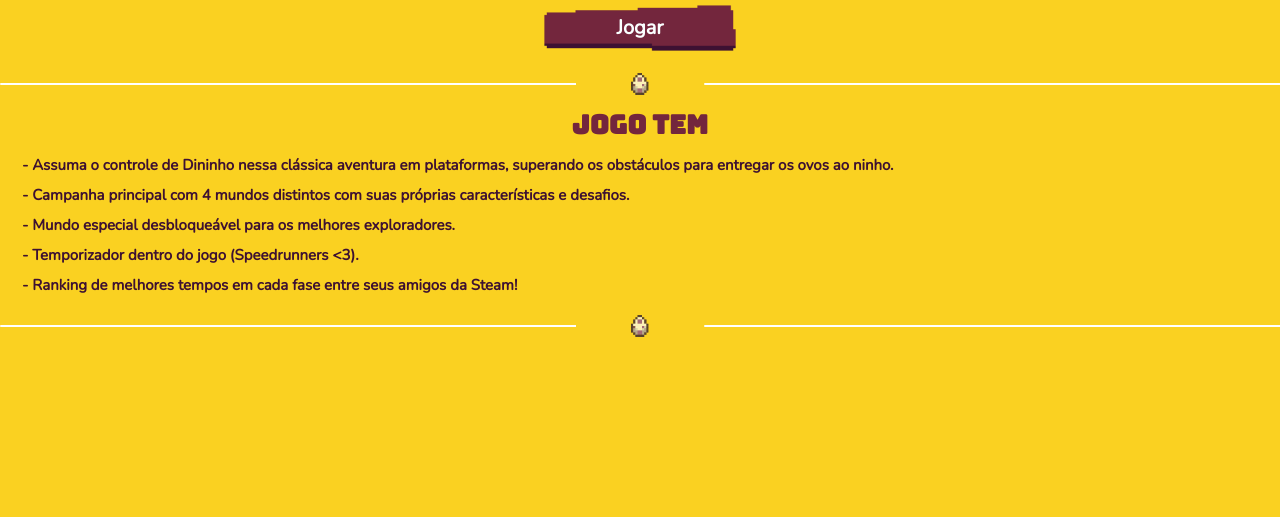
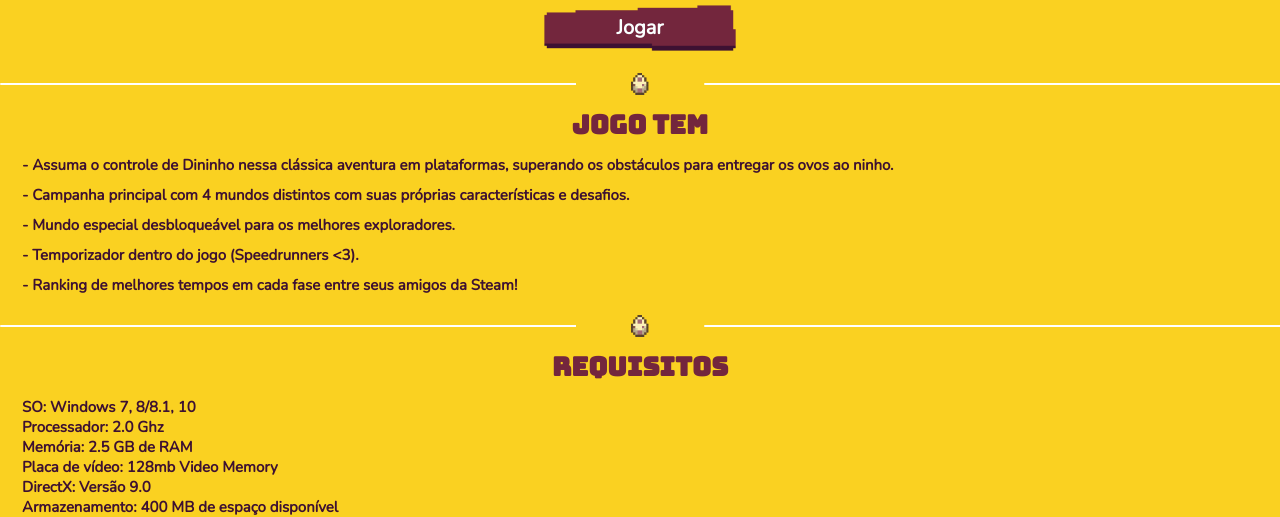
Before and after one commit to maugravena/dininho-adventures, a website: page index.html in a window 1280 px wide. Shown: the part 1390-1907 px from the top of the page. Before the commit the page ends 1727 px from the top, so only its background shows below. Drawn offline with nearby package versions, Linux system fonts and the light colour scheme.

Commit message:
created requirements section

```diff
--- a/css/style.css
+++ b/css/style.css
@@ -7,6 +7,13 @@ body {
   font-size: 15px;
   font-weight: bold;
   line-height: 20px;
+}
+
+.title {
+  font-family: 'Bungee', sans-serif;
+  font-size: 26px;
+  padding-bottom: 20px;
+  text-align: center;
 }
 
 .header {
@@ -82,9 +89,6 @@ body {
   width: 45%;
 }
 
-.play-game {
-}
-
 .video {
   width: 100% !important;
   height: auto !important;
@@ -108,14 +112,15 @@ body {
   padding: 0 22px;
 }
 
-.title-description {
-  font-family: 'Bungee', sans-serif;
-  font-size: 26px;
-  padding-bottom: 20px;
-  text-align: center;
-}
-
 .list-description > li {
   color: #3d1132;
   margin-bottom: 10px;
 }
+
+.requirements {
+  padding: 0 22px;
+}
+
+.requirements > dl {
+  color: #3d1132;
+}
--- a/index.html
+++ b/index.html
@@ -46,7 +46,7 @@
       <span class="egg"></span>
     </div>
     <section class="game-description">
-      <h2 class="title-description">Jogo tem</h2>
+      <h2 class="title">Jogo tem</h2>
       <ul class="list-description">
         <li>
           - Assuma o controle de Dininho nessa clássica aventura em plataformas,
@@ -66,5 +66,16 @@
     <div class="separator">
       <span class="egg"></span>
     </div>
+    <section class="requirements">
+      <h2 class="title">Requisitos</h2>
+      <dl class="list-requirements">
+        <dd>SO: Windows 7, 8/8.1, 10</dd>
+        <dd>Processador: 2.0 Ghz</dd>
+        <dd>Memória: 2.5 GB de RAM</dd>
+        <dd>Placa de vídeo: 128mb Video Memory</dd>
+        <dd>DirectX: Versão 9.0</dd>
+        <dd>Armazenamento: 400 MB de espaço disponível</dd>
+      </dl>
+    </section>
   </body>
 </html>
```
